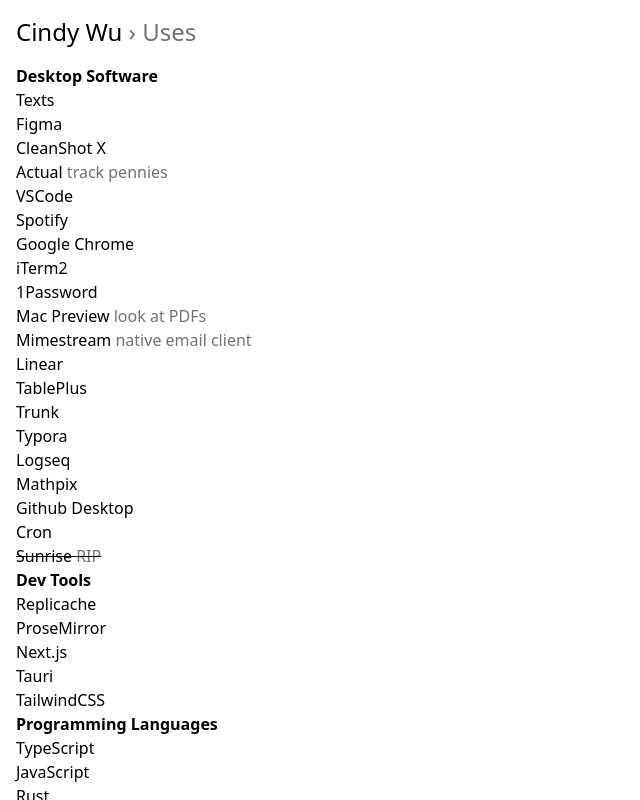
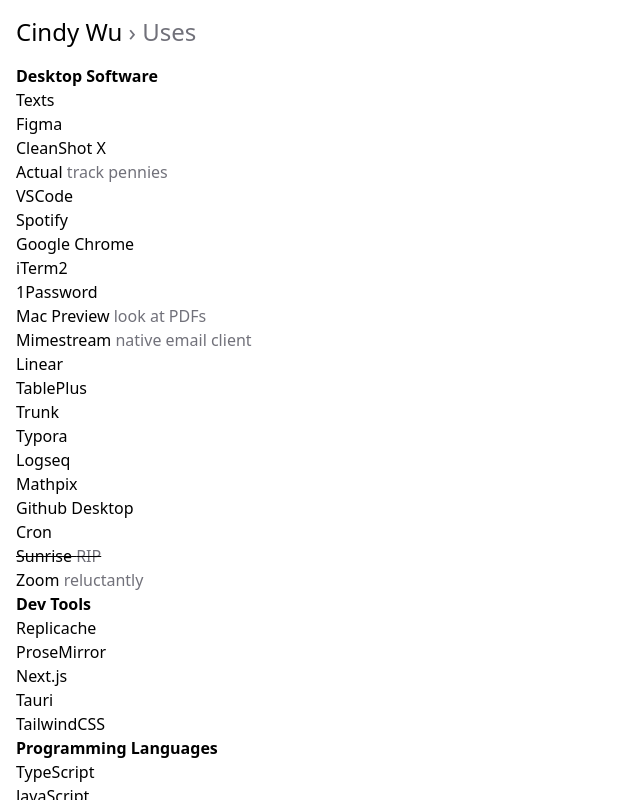
Before and after one commit to cindywu/cindy-wu, a Next.js app: page /uses in a window 1280 px wide. Shown: the whole page, without its empty margins (0-640 px from the left). Built offline with nearby package versions, Linux system fonts and the light colour scheme.

Commit message:
add zoom 🤨

```diff
--- a/components/uses.tsx
+++ b/components/uses.tsx
@@ -87,6 +87,10 @@
             toolName={"Sunrise"}
             description={"RIP"}
             strikethrough={true}
+          />
+          <Tool
+            toolName={"Zoom"}
+            description={"reluctantly"}
           />
           <Category
             categoryName={"Dev Tools"}
```
